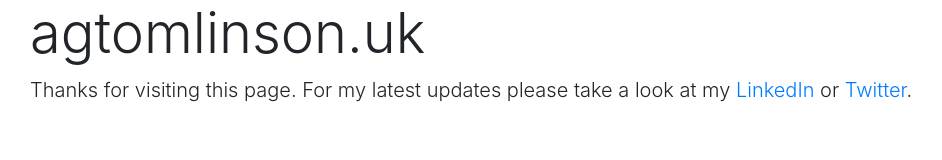
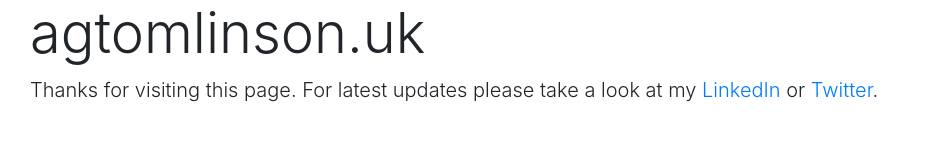
Before and after one commit to agtomlinson-uk/personal-site, a plain HTML site: page index.html in a window 1280 px wide. Shown: the whole page, without its empty margins (55-997 px from the left). Drawn offline with nearby package versions, Linux system fonts and the light colour scheme.

Commit message:
Update index.html

```diff
--- a/index.html
+++ b/index.html
@@ -13,7 +13,7 @@
 <body>
     <div class="container">
         <h1 class="display-4">agtomlinson.uk</h1>
-        <p class="lead">Thanks for visiting this page. For my latest updates please take a look at my <a href="https://www.linkedin.com/in/andrewgtomlinson/">LinkedIn</a> or <a href="https://twitter.com/agtomlinson_uk">Twitter</a>.</p>
+        <p class="lead">Thanks for visiting this page. For latest updates please take a look at my <a href="https://www.linkedin.com/in/andrewgtomlinson/">LinkedIn</a> or <a href="https://twitter.com/agtomlinson_uk">Twitter</a>.</p>
     </div>
 </body>
 </html>
```
